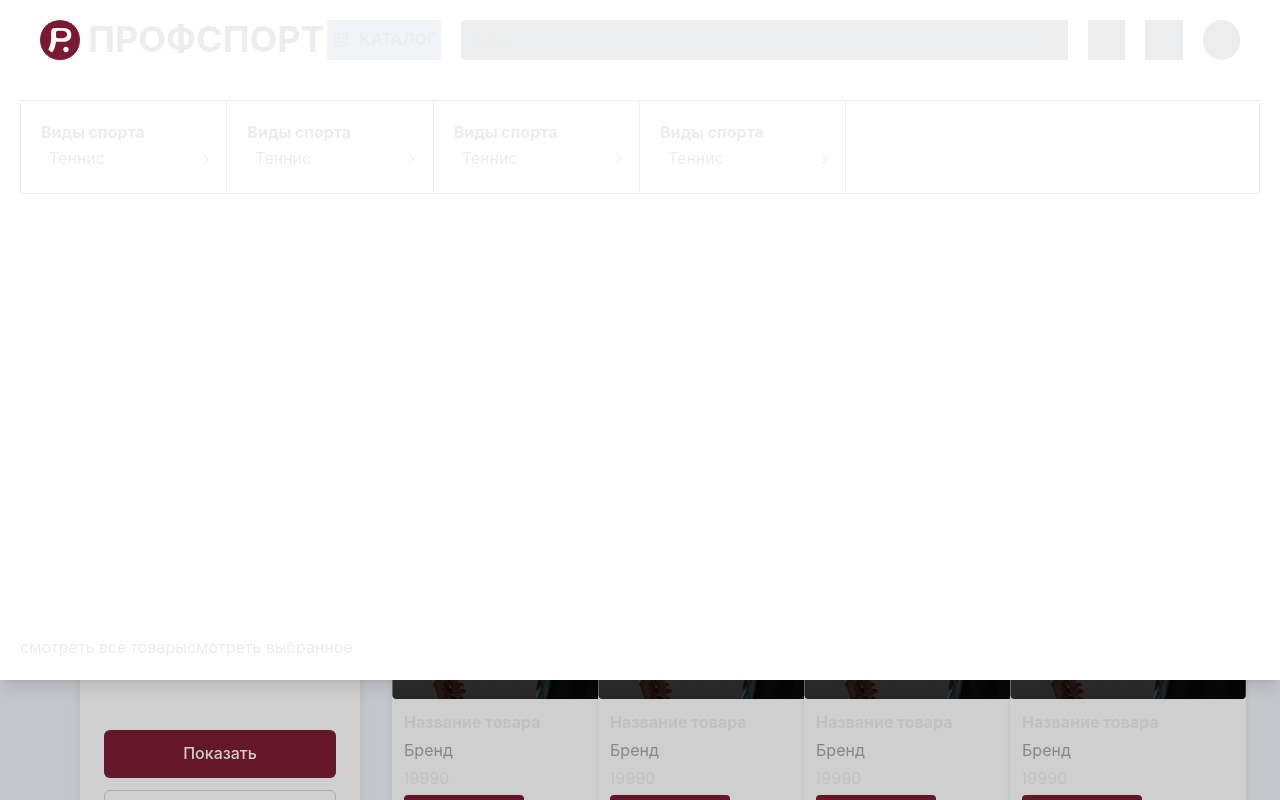
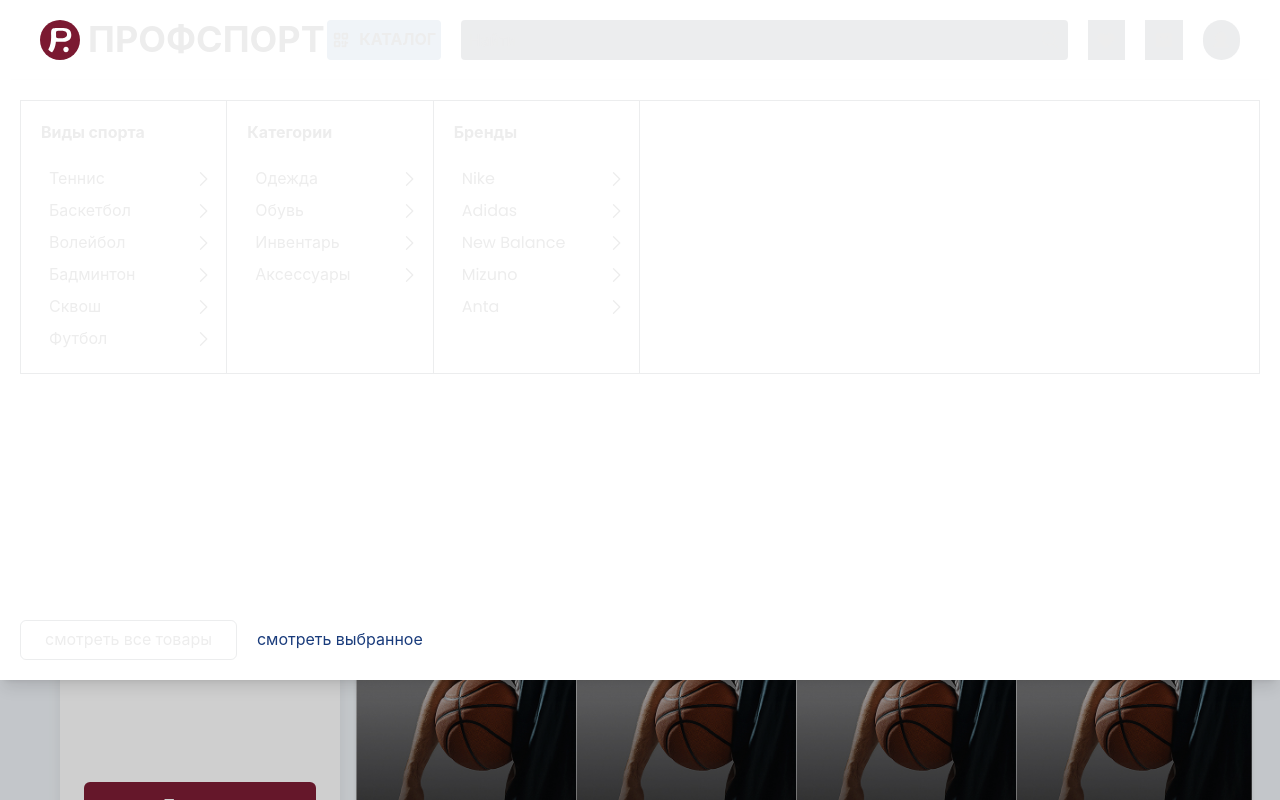
Before and after one commit to Mayraiden/ProfSport, a Next.js app: page /catalog in a window 1280 px wide. Both pictures are taken after a click on the button "КАТАЛОГ". Shown: the top 800 px of the page. Built offline with nearby package versions, Linux system fonts and the light colour scheme.

Commit message:
improving appearance of modal catalog and catalog page

```diff
--- a/src/app/catalog/page.tsx
+++ b/src/app/catalog/page.tsx
@@ -4,10 +4,10 @@ import { Header } from '@/widgets/Header/Header'
 
 export default function Catalog() {
 	return (
-		<>
+		<section className="flex flex-col">
 			<Header />
 			<CatalogFeed />
 			<Footer />
-		</>
+		</section>
 	)
 }
--- a/src/shared/ui/ICatalogModalColumn.tsx
+++ b/src/shared/ui/ICatalogModalColumn.tsx
@@ -1,18 +1,25 @@
-import Link from 'next/link'
 import { ICatalogModalLink } from './ICatalogModalLink'
 
-export const ICatalogModalColumn = () => {
+type ICatalogModalColumnProps = {
+	title: string
+	links: Array<{ href: string; text: string }>
+}
+
+export const ICatalogModalColumn = ({
+	title,
+	links,
+}: ICatalogModalColumnProps) => {
 	return (
 		<div className="p-5 border-r-1 border-inherit">
-			<h1 className="text-base font-bold">Виды спорта</h1>
-			<ul>
-				<li>
-					<ICatalogModalLink
-						href="/"
-						text="Теннис"
-						className="hover:bg-gray/20"
-					/>
-				</li>
+			<h1 className="mb-5 text-base font-bold">{title}</h1>
+			<ul className="flex flex-col gap-1">
+				{links.map((link) => {
+					return (
+						<li key={Math.random()}>
+							<ICatalogModalLink href={link.href} text={link.text} />
+						</li>
+					)
+				})}
 			</ul>
 		</div>
 	)
--- a/src/shared/ui/ICatalogModalLink.tsx
+++ b/src/shared/ui/ICatalogModalLink.tsx
@@ -4,7 +4,7 @@ import { CaretRightIcon } from '@phosphor-icons/react/ssr'
 type ICatalogModalLinkProps = {
 	text: string
 	href: string
-	className: string
+	className?: string
 }
 
 export const ICatalogModalLink = ({
@@ -14,13 +14,11 @@ export const ICatalogModalLink = ({
 }: ICatalogModalLinkProps) => {
 	return (
 		<Link
-			className={`w-45 h-7 p-2 flex justify-between items-center rounded-md ${className}`}
+			className={`w-45 h-7 p-2 flex justify-between items-center rounded-md transition-colors bg-white hover:bg-gray/20 ${className}`}
 			href={href}
 		>
-			{text}
-			<span>
-				<CaretRightIcon />
-			</span>
+			<span>{text}</span>
+			<CaretRightIcon size={20} />
 		</Link>
 	)
 }
--- a/src/widgets/CatalogFeed/CatalogFeed.tsx
+++ b/src/widgets/CatalogFeed/CatalogFeed.tsx
@@ -3,11 +3,23 @@ import { Filters } from '../Filters/Filters'
 
 export const CatalogFeed = () => {
 	return (
-		<section className="w-screen px-20 bg-light-blue">
-			<div className="flex gap-8">
+		<section className="w-screen pt-13 px-15 bg-light-blue">
+			<div className="flex gap-4">
 				<Filters />
-				<div className="flex-1 flex flex-col">
+				<div className="flex-1 flex flex-col gap-5">
 					<h2 className="text-2xl font-bold text-black">Каталог</h2>
+					<div className="w-full min-h-10 px-5 flex items-center gap-2 rounded-md bg-white">
+						<p>Сортировка по:</p>
+						<select
+							name="sort"
+							id="sort-select"
+							className="text-blue focus:outline-none focus:border-transparent"
+						>
+							<option value="популярности">популярности</option>
+							<option value="дешевле">дешевле</option>
+							<option value="дороже">дороже</option>
+						</select>
+					</div>
 					<div className="grid grid-cols-4 gap-4">
 						<ItemCard />
 						<ItemCard />
--- a/src/widgets/CatalogModal/CatalogModal.tsx
+++ b/src/widgets/CatalogModal/CatalogModal.tsx
@@ -5,6 +5,39 @@ type ICatalogModalProps = {
 	isOpen: boolean
 	onClose: () => void
 }
+
+const catalogData = [
+	{
+		title: 'Виды спорта',
+		links: [
+			{ href: '/catalog', text: 'Теннис' },
+			{ href: '/catalog', text: 'Баскетбол' },
+			{ href: '/catalog', text: 'Волейбол' },
+			{ href: '/catalog', text: 'Бадминтон' },
+			{ href: '/catalog', text: 'Сквош' },
+			{ href: '/catalog', text: 'Футбол' },
+		],
+	},
+	{
+		title: 'Категории',
+		links: [
+			{ href: '/catalog', text: 'Одежда' },
+			{ href: '/catalog', text: 'Обувь' },
+			{ href: '/catalog', text: 'Инвентарь' },
+			{ href: '/catalog', text: 'Аксессуары' },
+		],
+	},
+	{
+		title: 'Бренды',
+		links: [
+			{ href: '/catalog', text: 'Nike' },
+			{ href: '/catalog', text: 'Adidas' },
+			{ href: '/catalog', text: 'New Balance' },
+			{ href: '/catalog', text: 'Mizuno' },
+			{ href: '/catalog', text: 'Anta' },
+		],
+	},
+]
 
 export const CatalogModal = ({ isOpen, onClose }: ICatalogModalProps) => {
 	if (!isOpen) return null
@@ -16,14 +49,24 @@ export const CatalogModal = ({ isOpen, onClose }: ICatalogModalProps) => {
 
 			<aside className="absolute left-0 top-20 w-screen min-h-3/4 p-5 flex flex-col justify-between bg-white shadow-lg z-50">
 				<div className="h-full grid grid-cols-6 border border-gray/20">
-					<ICatalogModalColumn />
-					<ICatalogModalColumn />
-					<ICatalogModalColumn />
-					<ICatalogModalColumn />
+					{catalogData.map((section) => (
+						<ICatalogModalColumn
+							key={Math.random()}
+							title={section.title}
+							links={section.links}
+						/>
+					))}
 				</div>
-				<div>
-					<Link href={'/catalog'}>смотреть все товары</Link>
-					<button>смотреть выбранное</button>
+				<div className="flex gap-5 items-center">
+					<Link
+						className="h-10 py-4 px-6 flex items-center border-1 border-gray/20 rounded-md hover:bg-alt-white transition-colors"
+						href={'/catalog'}
+					>
+						смотреть все товары
+					</Link>
+					<Link className="text-blue" href={'/catalog'}>
+						смотреть выбранное
+					</Link>
 				</div>
 			</aside>
 		</>
```
